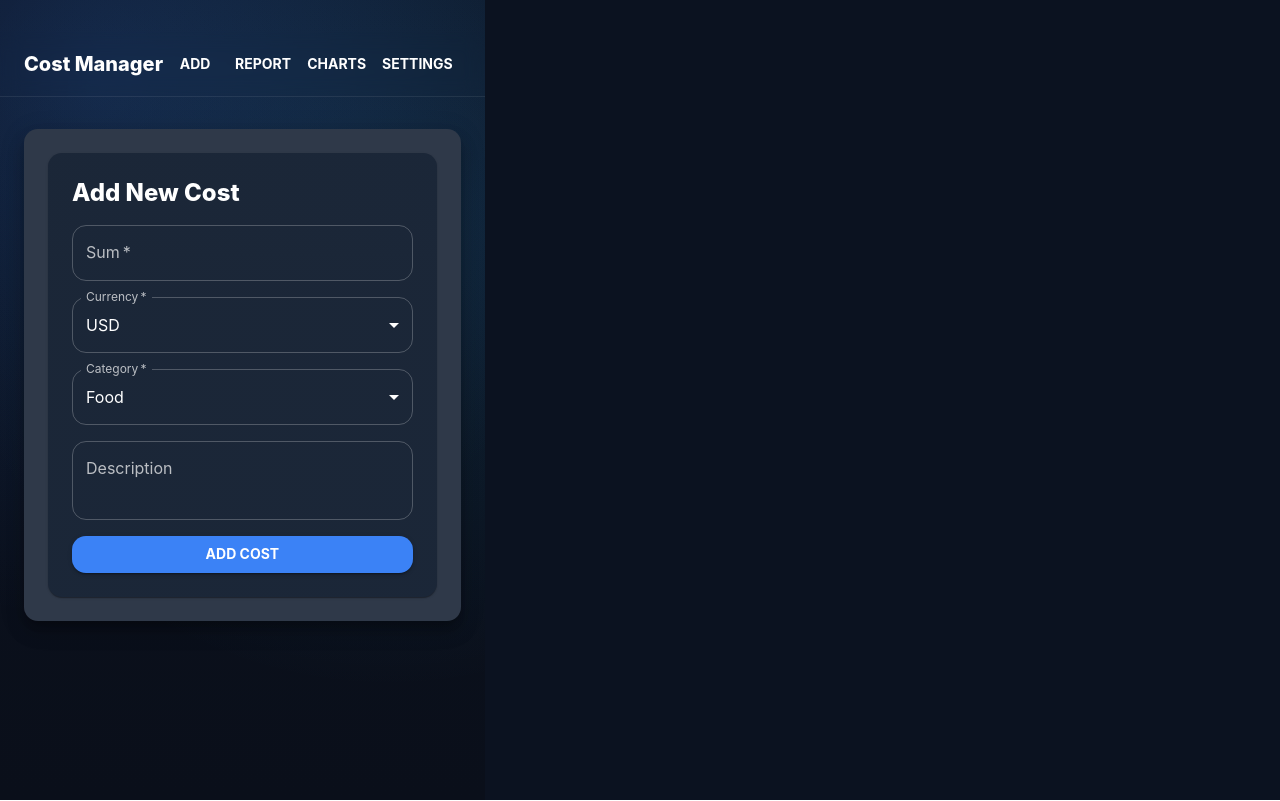
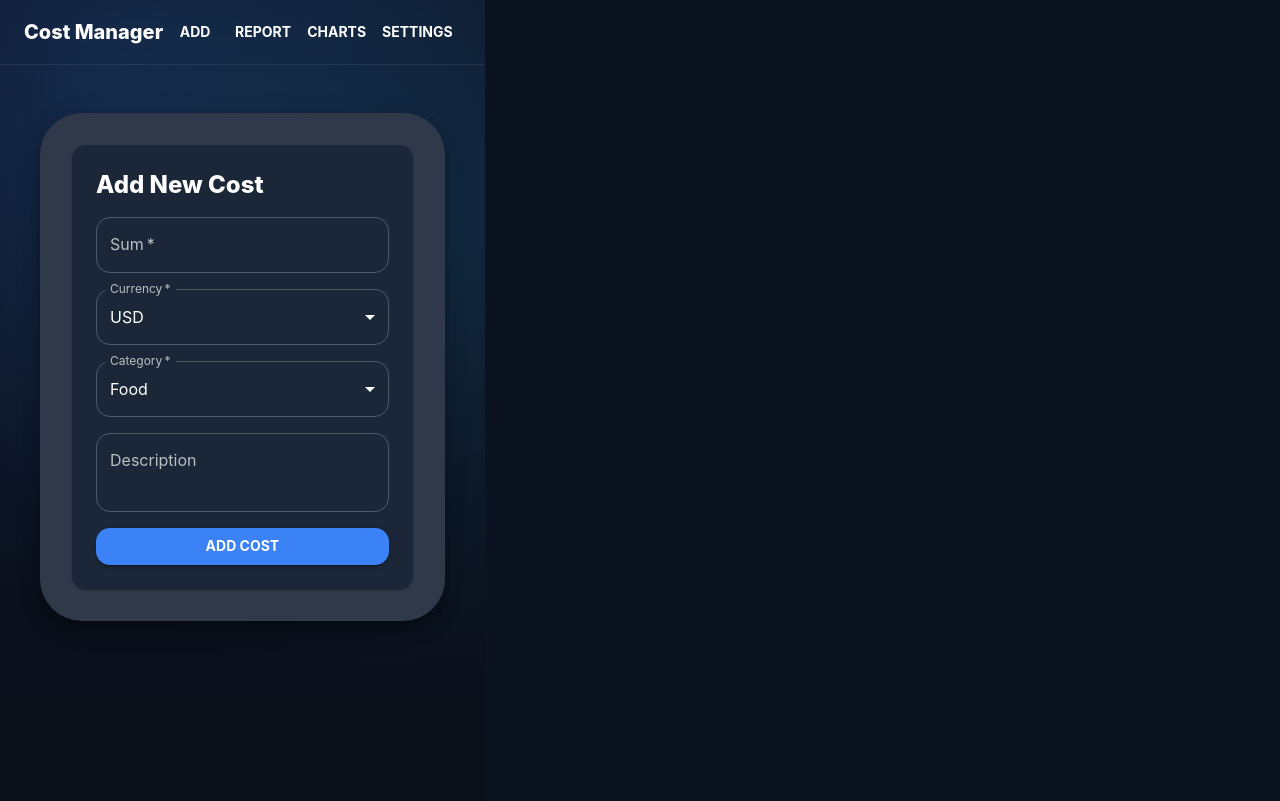
Before and after one commit to DanielKuni/hit-cost-manager, a React (Vite) app: page / in a window 1280 px wide. Built offline with nearby package versions, Linux system fonts and the light colour scheme.

Commit message:
Center layout on desktop

```diff
--- a/src/App.jsx
+++ b/src/App.jsx
@@ -1,7 +1,15 @@
 "use strict";
 
 import { HashRouter, Routes, Route, Link } from "react-router-dom";
-import { AppBar, Toolbar, Typography, Button, Container, Box, Paper } from "@mui/material";
+import {
+    AppBar,
+    Toolbar,
+    Typography,
+    Button,
+    Container,
+    Box,
+    Paper,
+} from "@mui/material";
 
 import AddCostPage from "./pages/AddCostPage";
 import ReportPage from "./pages/ReportPage";
@@ -11,16 +19,17 @@ import SettingsPage from "./pages/SettingsPage";
 export default function App() {
     return (
         <HashRouter>
+            {/* Background wrapper */}
             <Box
                 sx={{
                     minHeight: "100vh",
-                    py: 4,
                     background:
                         "radial-gradient(1200px circle at 20% 10%, rgba(59,130,246,0.18), transparent 45%), " +
                         "radial-gradient(1000px circle at 80% 30%, rgba(56,189,248,0.12), transparent 45%), " +
                         "linear-gradient(180deg, #0b1220 0%, #0a0f1a 100%)",
                 }}
             >
+                {/* Top bar */}
                 <AppBar
                     position="sticky"
                     elevation={0}
@@ -52,8 +61,25 @@ export default function App() {
                     </Container>
                 </AppBar>
 
-                <Container maxWidth="md" sx={{ mt: 4 }}>
-                    <Paper elevation={12} sx={{ p: { xs: 2, sm: 3 } }}>
+                {/* CENTERED CONTENT */}
+                <Box
+                    sx={{
+                        minHeight: "calc(100vh - 64px)", // גובה המסך פחות ה-AppBar
+                        display: "flex",
+                        justifyContent: "center",
+                        alignItems: "flex-start",
+                        pt: 6,
+                        px: 2,
+                    }}
+                >
+                    <Container maxWidth="sm">
+                        <Paper
+                            elevation={12}
+                            sx={{
+                                p: { xs: 2, sm: 4 },
+                                borderRadius: 3,
+                            }}
+                        >
                             <Routes>
                                 <Route path="/" element={<AddCostPage />} />
                                 <Route path="/report" element={<ReportPage />} />
@@ -63,6 +89,7 @@ export default function App() {
                         </Paper>
                     </Container>
                 </Box>
+            </Box>
         </HashRouter>
     );
 }
```
Lines whose indentation alone changed are shown as unchanged.
